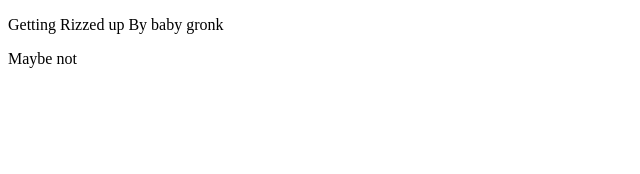
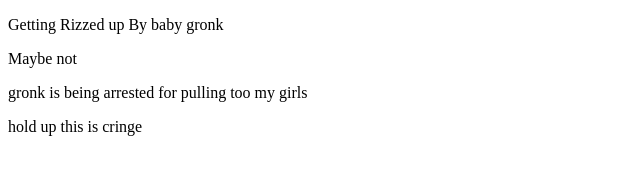
Before and after one commit to maitouguy/Web, a plain HTML site: page index.html in a window 1280 px wide. Shown: the whole page, without its empty margins (0-640 px from the left). Drawn offline with Linux system fonts and the light colour scheme.

Commit message:
just did some weird shit : Version 0.2

```diff
--- a/Javascript/config.js
+++ b/Javascript/config.js
@@ -1,3 +1,5 @@
 console.log("This is an algorithm to know which tiktoks to display (fbi i'm joking pls don't arrest me)")
 var videoToShow = "fuck you lil";
 console.log(videoToShow + "fuck this shit");
+var veryComplicatedIncredibleAlgorithm = "if user likes cat videos, show him more catVideos"
+veryComplicatedIncredibleAlgorithm.Apply();
--- a/index.html
+++ b/index.html
@@ -8,5 +8,7 @@
 <body>
     <p>Getting Rizzed up By baby gronk</p>
     <p>Maybe not</p>
+    <p>gronk is being arrested for pulling too my girls</p>
+    <p>hold up this is cringe</p>
 </body>
 </html>
--- a/sigma.css
+++ b/sigma.css
@@ -3,4 +3,5 @@ body{
 }
 p{
     font-family:  Arial, Helvetica, sans-serif;
+    color: black;
 }
```
